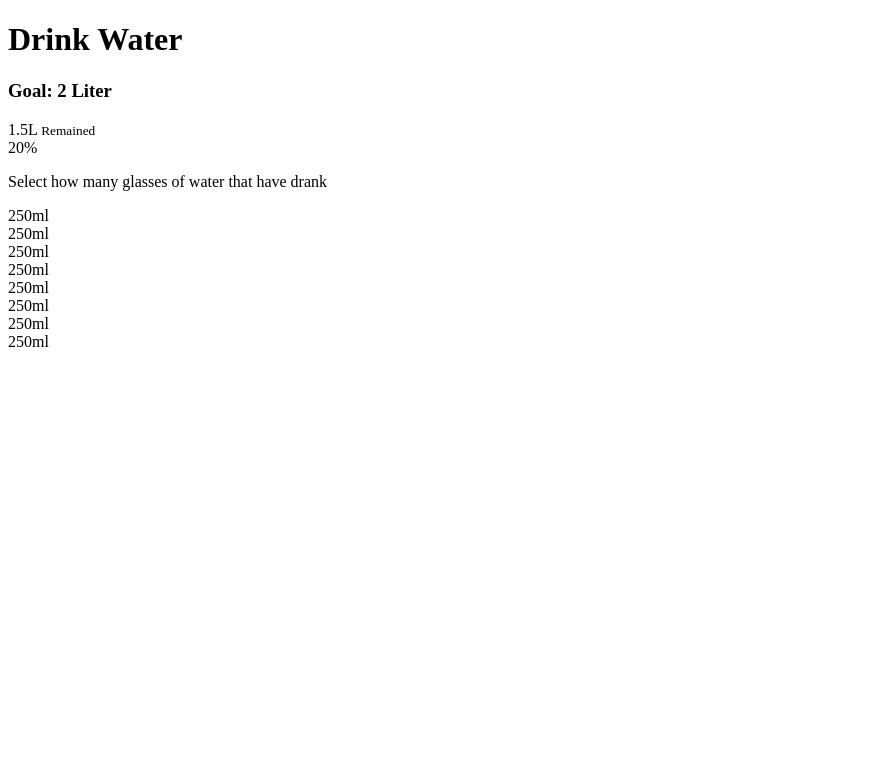
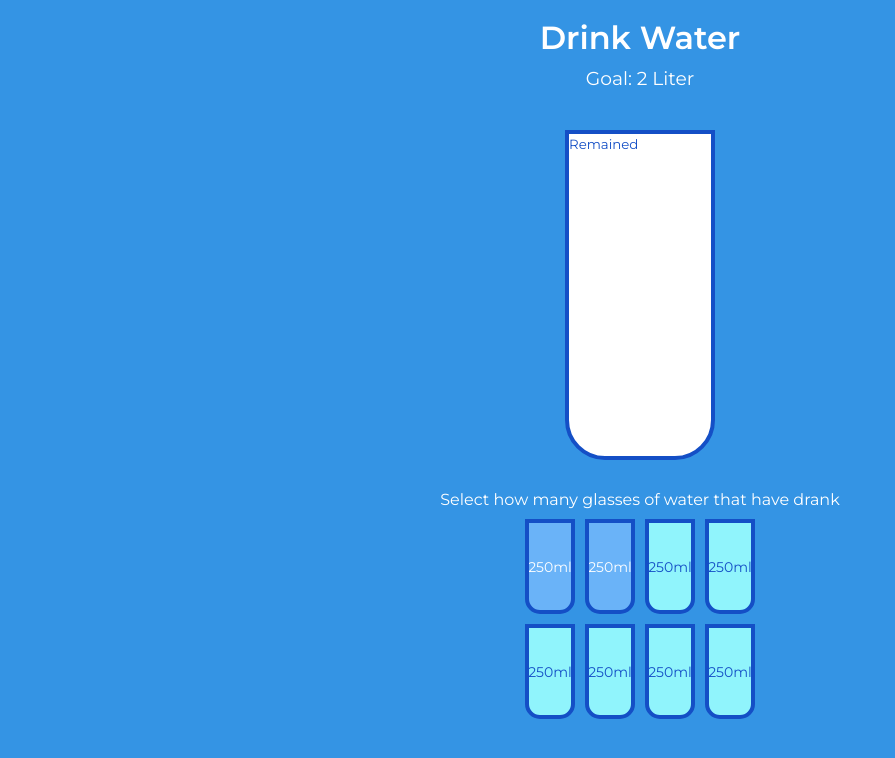
Before and after one commit to likeam/Daily-Water, a plain HTML site: page index.html in a window 1280 px wide. Shown: the whole page, without its empty margins (0-895 px from the left). Drawn offline with Linux system fonts and the light colour scheme.

Commit message:
Css settings

```diff
--- a/controller.js
+++ b/controller.js
@@ -0,0 +1,24 @@
+const smallCups = document.querySelectorAll('.cup-small');
+const liters = document.getElementById('liters');
+const percentage = document.getElementById('percentage');
+const remained = document.getElementById('remaind');
+
+smallCups.forEach((cup, ind) => {
+    cup.addEventListener('click', () => highlightCups(ind))
+})
+
+function highlightCups(ind){
+    smallCups.forEach((cup, ind2) => {
+
+        if(smallCups[ind].classList.contains('full') && !smallCups[ind].nextElementSibling.classList.contains('full')){
+            ind--
+        }
+
+
+        if(ind2 <= ind ){
+            cup.classList.add('full')
+        }else{
+            cup.classList.remove('full')
+        }
+    })
+}
--- a/index.html
+++ b/index.html
@@ -12,12 +12,12 @@
     <h3>Goal: 2 Liter</h3>
     <div class="cup">
         <div class="remaind" id="remained">
-            <span  id="liters">1.5L</span>
+            <span  id="liters"></span>
             <small>Remained</small>
         </div>
 
         <div class="percentage" id="percentage">
-            20%
+
         </div>
     </div>
 
--- a/style.css
+++ b/style.css
@@ -0,0 +1,97 @@
+@import url('https://fonts.googleapis.com/css?family=Montserrat:400,600&display=swap');
+
+:root {
+    --border-color: #144fc6;
+    --fill-color: #6ab3f8;
+}
+
+* {
+    box-sizing: border-box;
+}
+
+body {
+    background-color: #3494e4;
+    color: #fff;
+    font-family: 'Montserrat', sans-serif;
+    display: flex;
+    flex-direction: column;
+    align-items: center;
+    margin-bottom: 40px;
+}
+h1{
+    margin: 10px 0 0;
+}
+h3{
+    font-weight: 400;
+    margin: 10px 0;
+
+}
+.cup{
+    background-color: #fff;
+    border: 4px solid var(--border-color);
+    color: var(--border-color);
+    border-radius:  0 0 40px 40px;
+    height: 330px;
+    width: 150px;
+    margin: 30px 0;
+    display: flex;
+    flex-direction: column;
+    overflow: hidden;
+}
+.cup.cup-small{
+    height: 95px;
+    width: 50px;
+    border-radius: 0 0 15px 15px;
+    background-color:  rgba(155, 255, 255, 0.9);
+    cursor: pointer;
+    font-size: 14px;
+    align-items: center;
+    justify-content: center;
+    text-align: center;
+    margin: 5px;
+    transition: 0.3s ease;
+}
+.cup.cup-small.full{
+    background-color: var(--fill-color);
+    color: #fff;
+}
+.cups{
+    display: flex;
+    flex-wrap: wrap;
+    align-items: center;
+    justify-content: center;
+    width: 280px;
+}
+.remained{
+    display: flex;
+    flex-direction: column;
+    align-items: center;
+    justify-content: center;
+    text-align: center;
+    flex: 1;
+    transition: 0.3s ease;
+
+}
+.remained{
+    font-size: 20px;
+    font-weight: bold;
+
+}
+.remained small{
+    font-size: 12px;
+
+}
+.percentage{
+    background-color: var(--fill-color);
+    display: flex;
+    align-items: center;
+    justify-content: center;
+    font-weight: bold;
+    font-size: 30px;
+    height: 0;
+    transition: 0.3s ease;
+}
+.text{
+    text-align: center;
+    margin: 0 0 5px;
+}
```
